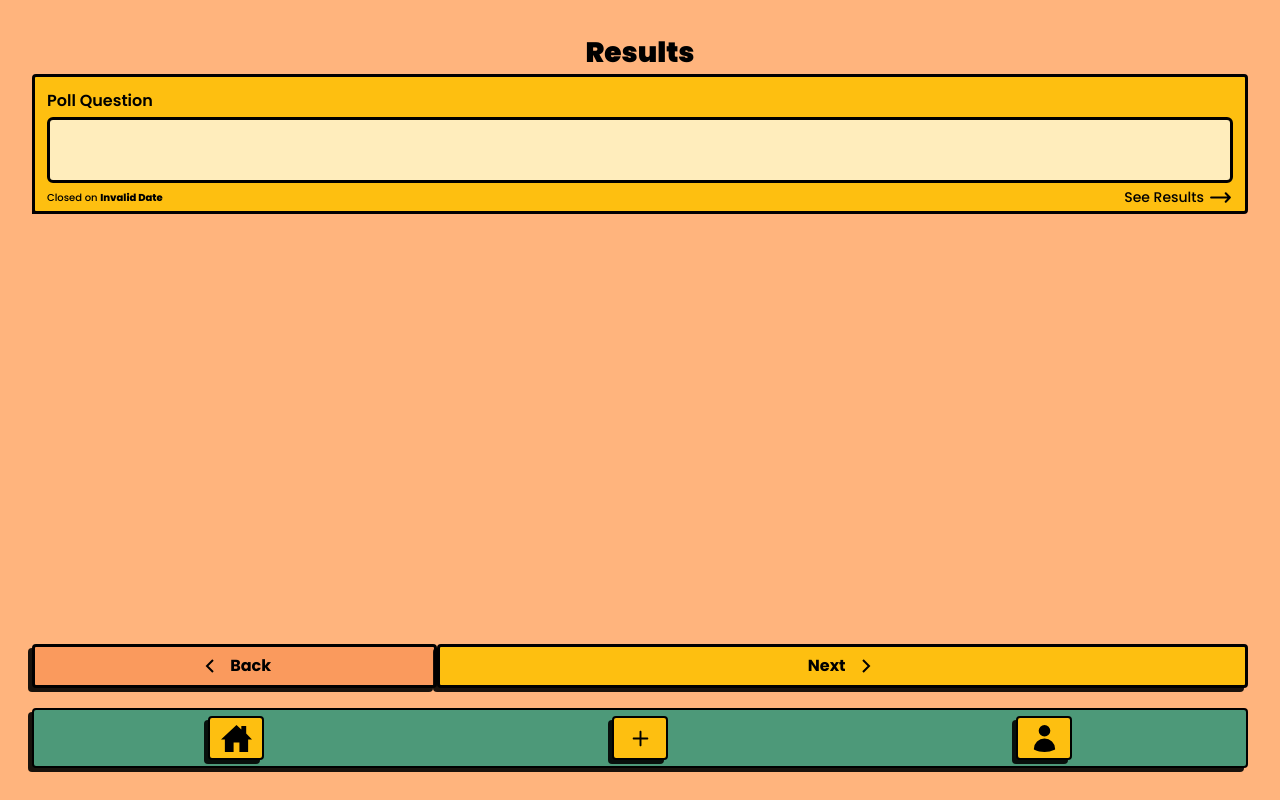
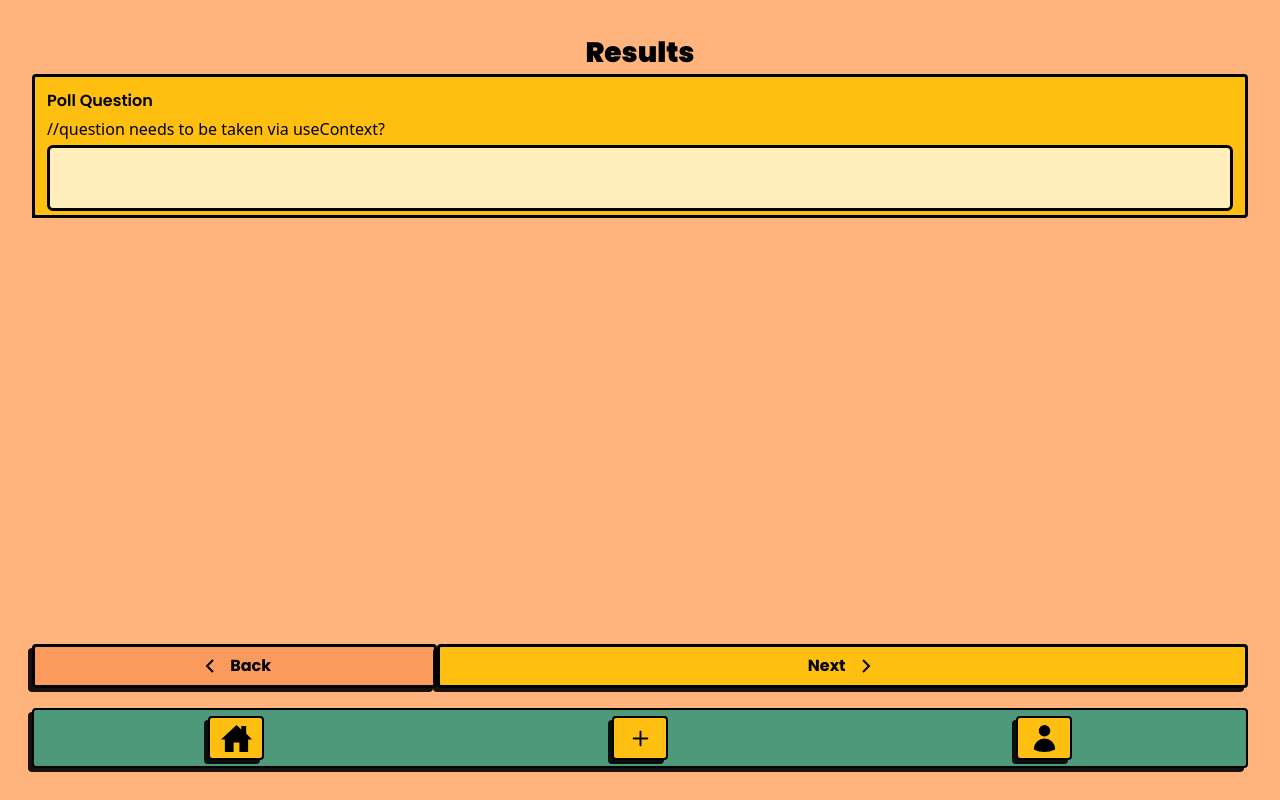
Before and after one commit to devhausleipzigacademy/camp9-final-project, a Next.js app: page /results in a window 1280 px wide. Built offline with nearby package versions, Linux system fonts and the light colour scheme.

Commit message:
started the file

```diff
--- a/components/PollResultsCard.tsx
+++ b/components/PollResultsCard.tsx
@@ -1,128 +1,32 @@
 'use client';
 
-'use client';
-
-import { useRouter } from 'next/navigation';
-import { HiOutlineArrowNarrowRight } from 'react-icons/hi';
-
 interface PollResultsCardProps extends React.HTMLAttributes<HTMLElement> {
+  question: string;
+  landing?: boolean;
   children: string;
   endDate: Date;
-  isOwner: boolean;
-  isVoted?: boolean;
+  startDate: Date;
 }
 
 export default function PollResultsCard({
   children,
   endDate,
-  isOwner = false,
-  isVoted,
   ...props
-}: PollCardProps) {
-  const router = useRouter();
+}: PollResultsCardProps) {
+  //   const router = useRouter()
+
   const currentDate = new Date();
   // Get the current date
 
   const date = new Date(endDate);
   // Get the end date of the poll
 
-  const isOpen = date.getTime() > Date.now();
-  // if the date is in the past, the poll is closed
-
-  const timeDifference = date.getTime() - currentDate.getTime();
-  // Calculate the time difference in milliseconds
-
-  const days = Math.floor(timeDifference / (1000 * 60 * 60 * 24));
-  // Calculate the difference in days
-
-  const hours = Math.floor((timeDifference / (1000 * 60 * 60)) % 24);
-  // Calculate the difference in hours
-
-  const minutes = Math.floor((timeDifference / (1000 * 60)) % 60);
-  // Calculate the difference in minutes
-
-  const displayDays = days > 0 ? days : null; // Check if the number of days is greater than 0
-  const displayHours = hours > 0 ? hours : null; // Check if the number of hours is greater than 0
-  const displayMinutes = minutes > 0 ? minutes : null; // Check if the number of minutes is greater than 0
-
-  const pluralize = (value: number, unit: string) => {
-    return value === 1 ? unit : `${unit}s`; // Add plural "s" to the unit if the value is not 1
-  };
-
-  const state = () => {
-    let text = '';
-
-    if (isOpen) {
-      if (!isVoted && !isOwner) {
-        text = 'Vote';
-      } else {
-        text = 'See Details';
-      }
-    } else {
-      text = 'See Results';
-    }
-
-    const icon = <HiOutlineArrowNarrowRight size={25} strokeWidth={2} />;
-
-    return (
-      <>
-        <h3>{text}</h3>
-        {icon}
-      </>
-    );
-  };
-
-  function handleClick() {
-    if (isOwner) {
-      router.push('/details');
-    } else if (isOpen && isVoted) {
-      router.push('/details');
-    } else if (isOpen && !isVoted) {
-      router.push('/voting');
-    } else if (!isOpen) {
-      router.push('/results');
-    }
-  }
-
   return (
-    <div
-      className="cursor-pointer border-3 border-black rounded w-full flex flex-col pt-3 px-3 pb-1  bg-yellow gap-1 shadow-brutal"
-      onClick={handleClick}
-    >
+    <div className="cursor-pointer border-3 border-black rounded w-full flex flex-col pt-3 px-3 pb-1  bg-yellow gap-1 shadow-brutal">
       <h2 className="body-semibold">Poll Question</h2>
+      //question needs to be taken via useContext?
       <div className="px-2 flex items-center justify-center border-3 h-[66px] border-black rounded-md bg-yellow-light ">
         <h1 className="body line-clamp-2">{children}</h1>
-      </div>
-      <div className="flex justify-between items-center h-5 gap-1">
-        {isOpen ? (
-          <p className="small">
-            Closes in
-            {
-              <span className="small-bold before:content-['_']">
-                {`${
-                  displayDays &&
-                  `${displayDays} ${pluralize(displayDays, 'day')},` // Display the number of days
-                } ${
-                  displayHours &&
-                  `${displayHours} ${pluralize(displayHours, 'hour')},` // Display the number of hours
-                } ${
-                  displayMinutes &&
-                  `${displayMinutes} ${pluralize(displayMinutes, 'minute')}` // Display the number of minutes
-                }`}
-              </span>
-            }
-          </p>
-        ) : (
-          <p className="small">
-            Closed on{' '}
-            {<span className="small-bold">{date.toLocaleDateString()}</span>}
-          </p> // Display the closed date
-        )}
-        {
-          <button className="description flex items-center gap-1">
-            {state()}
-          </button>
-        }
       </div>
     </div>
   );
```
